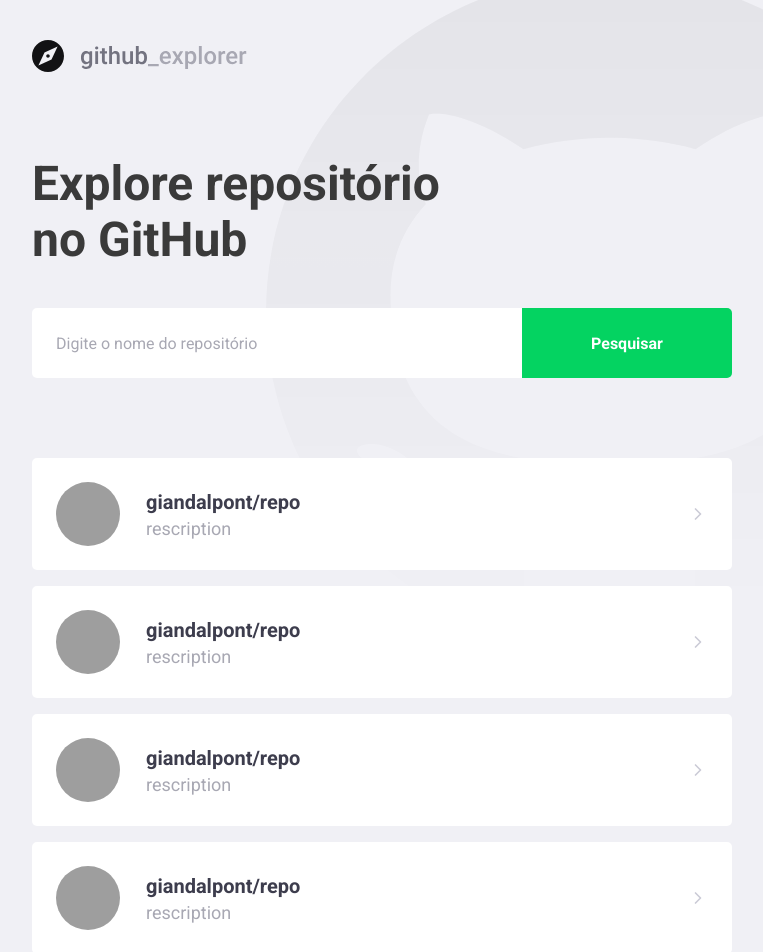
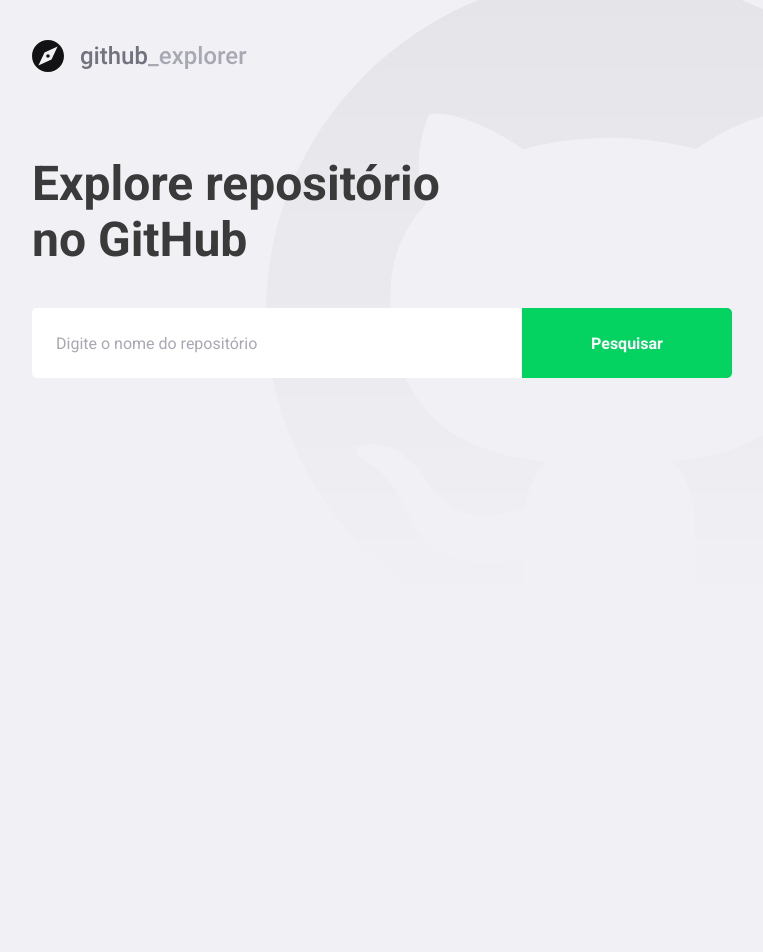
Before and after one commit to giandalpont/github-explorer, a React (Create React App) app: page / in a window 1280 px wide. Shown: the top 952 px of the page, without its empty margins (148-911 px from the left). After the commit the page ends 800 px from the top, so only its background shows below. Built offline with nearby package versions, Linux system fonts and the light colour scheme; grey boxes are pictures that could not be loaded; the HTML template or start-up script is replaced by a standard one.

Commit message:
conectando a API

```diff
--- a/package.json
+++ b/package.json
@@ -10,6 +10,7 @@
     "@types/node": "^12.0.0",
     "@types/react": "^16.9.0",
     "@types/react-dom": "^16.9.0",
+    "axios": "^0.20.0",
     "polished": "^3.6.6",
     "react": "^16.13.1",
     "react-dom": "^16.13.1",
--- a/src/pages/Dashboard/index.tsx
+++ b/src/pages/Dashboard/index.tsx
@@ -1,53 +1,64 @@
-import React from 'react'
+import React, { useState, FormEvent } from 'react'
 import { FiChevronRight } from 'react-icons/fi'
+import api from '../../services/api'
 
 import { Title, Form, Repositores } from './styles'
 
 import logo from '../../assets/github-logo.svg'
 
-const Dashboard: React.FC = () => (
+interface RepositoryProps {
+  full_name: string;
+  description: string;
+  owner: {
+    login: string;
+    avatar_url: string;
+  }
+}
+
+const Dashboard: React.FC = () => {
+  const [newRepo, setNewRepo] = useState('')
+  const [repositories, setRepositories] = useState<RepositoryProps[]>([])
+
+  async function handleAddRepository(event: FormEvent<HTMLFormElement>): Promise<void> {
+    event.preventDefault()
+    // Adição de um novo repositório
+    const response = await api.get(`repos/${newRepo}`)
+
+    const repository = response.data;
+
+    setRepositories([...repositories, repository])
+
+    setNewRepo('')
+    // Consumor API do Github
+    // Salvar novo repositório no estado
+  }
+
+  return (
     <>
       <img src={logo} alt="GitHub"/>
       <Title>Explore repositório no GitHub</Title>
-    <Form action="">
-      <input placeholder="Digite o nome do repositório" />
+      <Form action="" onSubmit={handleAddRepository}>
+        <input
+          value={newRepo}
+          onChange={e => setNewRepo(e.target.value)}
+          placeholder="Digite o nome do repositório"
+        />
         <button type="submit">Pesquisar</button>
       </Form>
       <Repositores>
-      <a href="teste">
-        <img src="https://avatars0.githubusercontent.com/u/35267440?s=460&u=dbc4b151478e06291f3048d65f9cfc58c9515a3f&v=4" alt="Gian Dal Pont"/>
+        {repositories.map(rep => (
+          <a key={rep.full_name} href="teste">
+            <img src={rep.owner.avatar_url} alt={rep.owner.login}/>
             <div>
-          <h2>giandalpont/repo</h2>
-          <p>rescription</p>
+              <h2>{rep.full_name}</h2>
+              <p>{rep.description ? rep.description : 'no description'}</p>
             </div>
             <FiChevronRight size={20} />
           </a>
-      <a href="teste">
-        <img src="https://avatars0.githubusercontent.com/u/35267440?s=460&u=dbc4b151478e06291f3048d65f9cfc58c9515a3f&v=4" alt="Gian Dal Pont"/>
-        <div>
-          <h2>giandalpont/repo</h2>
-          <p>rescription</p>
-        </div>
-        <FiChevronRight size={20} />
-      </a>
-      <a href="teste">
-        <img src="https://avatars0.githubusercontent.com/u/35267440?s=460&u=dbc4b151478e06291f3048d65f9cfc58c9515a3f&v=4" alt="Gian Dal Pont"/>
-        <div>
-          <h2>giandalpont/repo</h2>
-          <p>rescription</p>
-        </div>
-        <FiChevronRight size={20} />
-      </a>
-      <a href="teste">
-        <img src="https://avatars0.githubusercontent.com/u/35267440?s=460&u=dbc4b151478e06291f3048d65f9cfc58c9515a3f&v=4" alt="Gian Dal Pont"/>
-        <div>
-          <h2>giandalpont/repo</h2>
-          <p>rescription</p>
-        </div>
-        <FiChevronRight size={20} />
-      </a>
+        ))}
       </Repositores>
     </>
   )
+}
 
 export default Dashboard
--- a/src/pages/Dashboard/styles.ts
+++ b/src/pages/Dashboard/styles.ts
@@ -74,7 +74,8 @@
     }
 
     div {
-      margin-left: 26px;
+      margin: 0 16px;
+      flex: 1;
 
       h2 {
         font-size: 20px;
--- /dev/null
+++ b/src/services/api.ts
@@ -0,0 +1,7 @@
+import axios from 'axios'
+
+const api = axios.create({
+  baseURL: 'https://api.github.com/',
+})
+
+export default api
```
Also changed, not shown: .eslintrc.json, 1 other file (tests, documents, lock files or other folders). Lines whose indentation alone changed are shown as unchanged.
